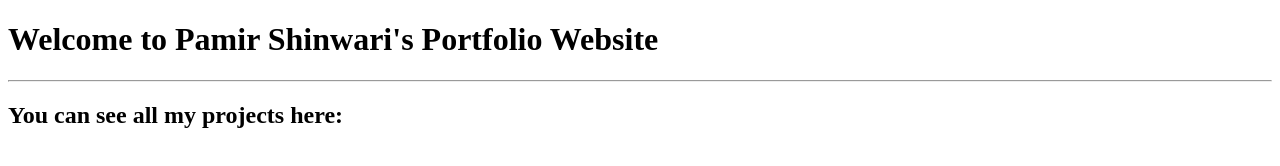
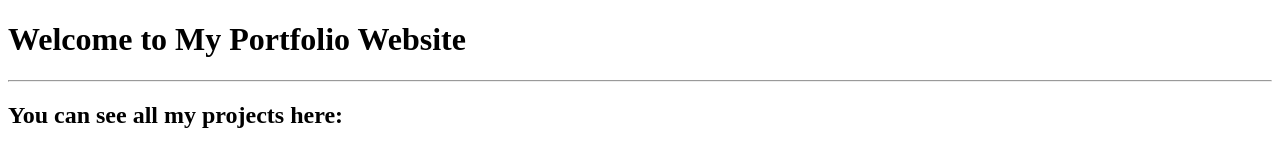
Before and after one commit to pamir-shinwari/My_Portfolio, a plain HTML site: page index.html in a window 1280 px wide. Drawn offline with Linux system fonts and the light colour scheme.

Commit message:
Update index.html

```diff
--- a/index.html
+++ b/index.html
@@ -5,7 +5,7 @@
         <title>Pamir Shinwari</title>
     </head>
     <Body>
-        <h1>Welcome to Pamir Shinwari's Portfolio Website</h1>
+        <h1>Welcome to My Portfolio Website</h1>
         <hr>
         <h2>You can see all my projects here: </h2>
     </Body>
```
